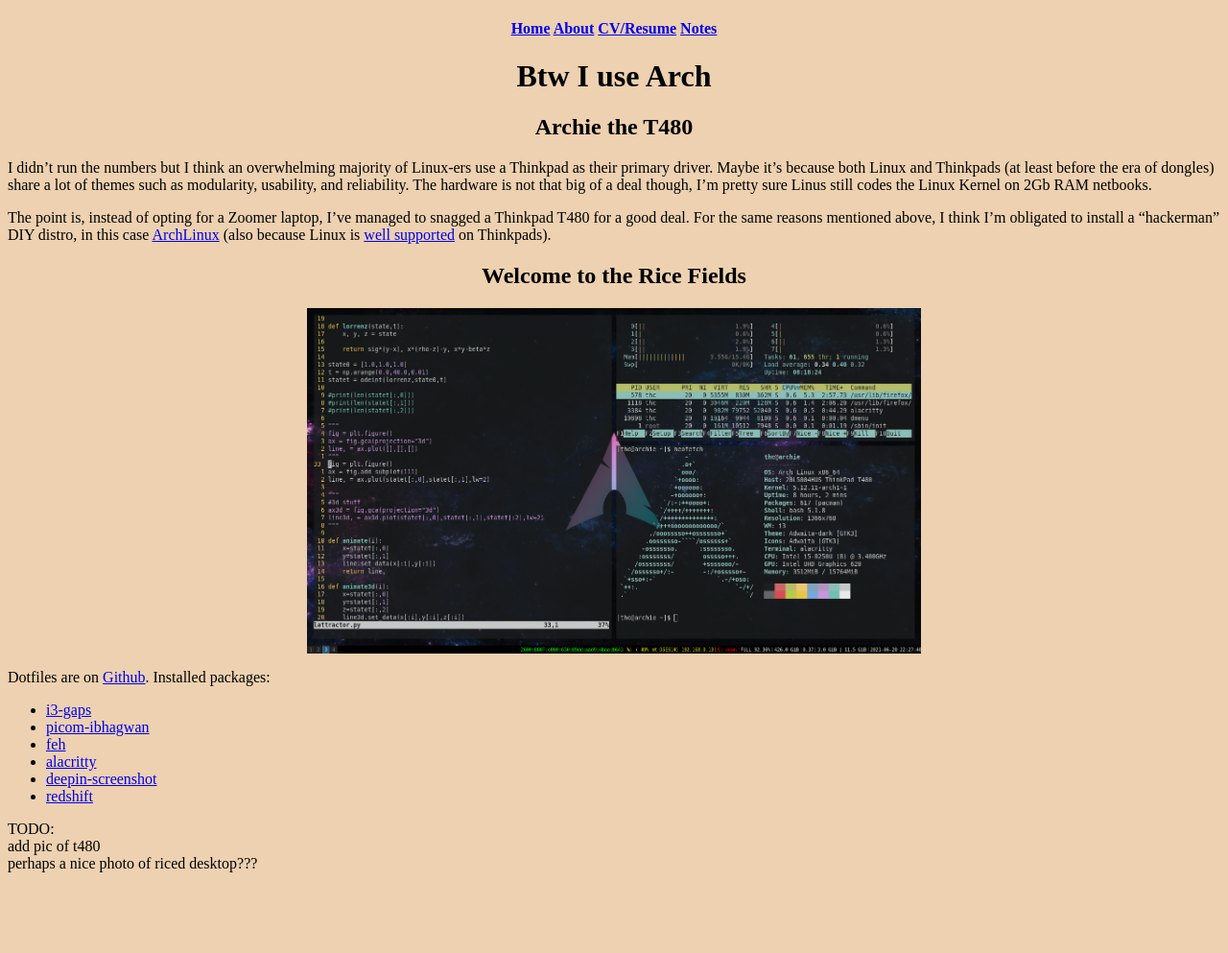
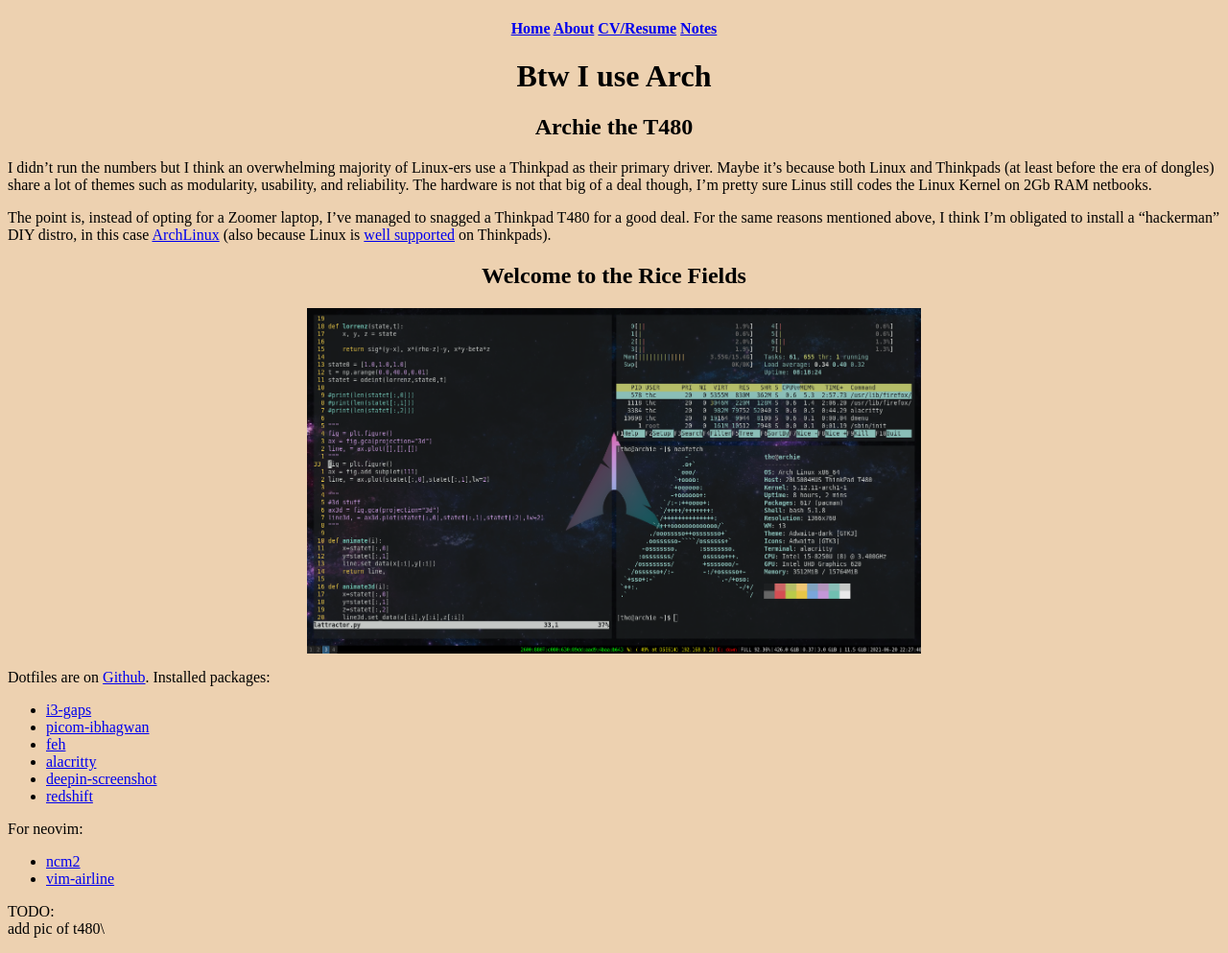
Before and after one commit to thaihangchung7/thaihangchung7.github.io, a Jekyll site: the page built from _notes/archie.md, in a window 1280 px wide. Shown: the whole page at 96% size. Built offline with Jekyll 4.4.1, drawn with Linux system fonts in a browser that asks for light colours; before the commit the page ends 925 px from its top, so only the background shows below that.

Commit message:
Adding neovim plugin

```diff
--- a/_notes/archie.md
+++ b/_notes/archie.md
@@ -22,6 +22,11 @@
 - [deepin-screenshot](https://archlinux.org/packages/community/x86_64/deepin-screenshot/)
 - [redshift](https://github.com/jonls/redshift#faq)
 
+For neovim:
+- [ncm2](https://github.com/ncm2/ncm2)
+- [vim-airline](https://github.com/vim-airline/vim-airline)
+
+
+
 TODO: \\
 add pic of t480\\
-perhaps a nice photo of riced desktop???
```
